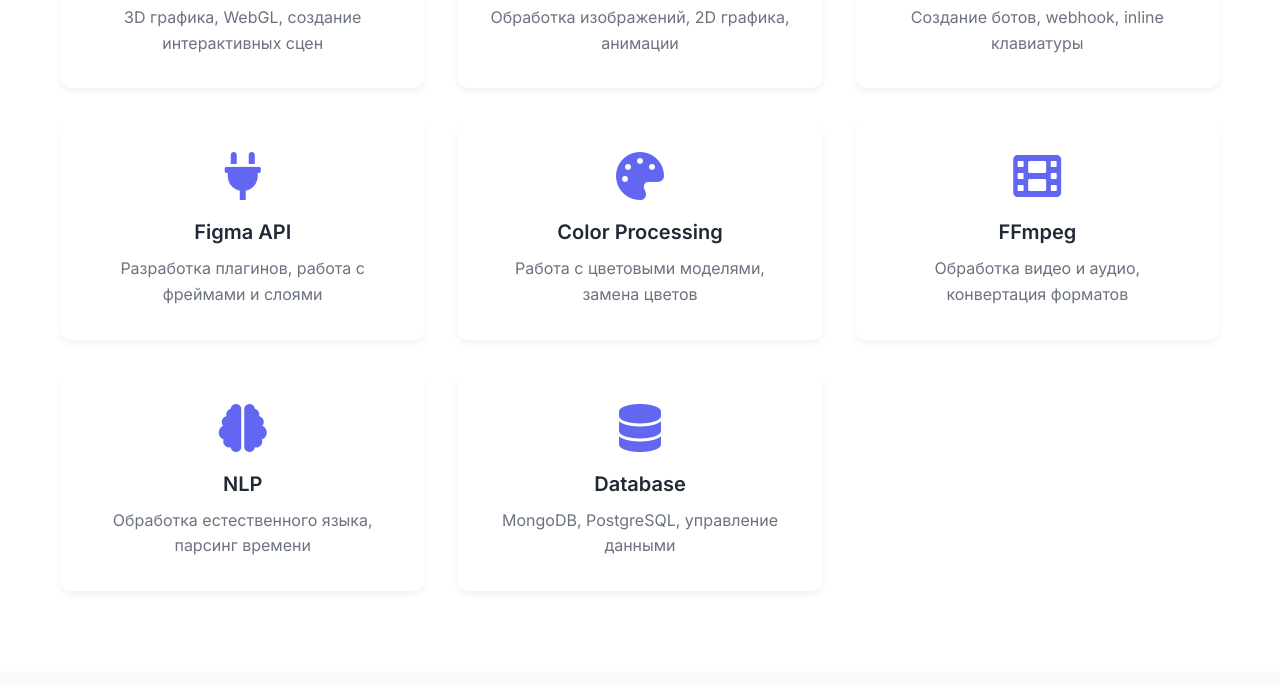
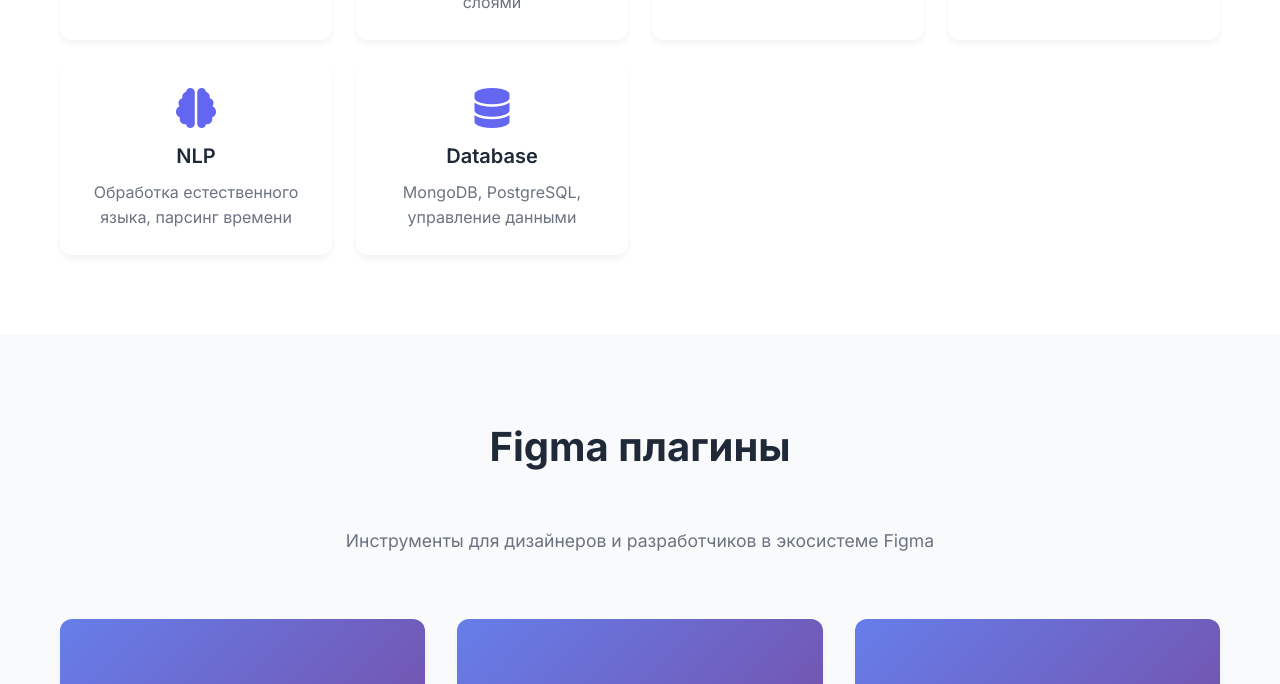
Before and after one commit to senseyko666/portfolio, a website: page index.html in a window 1280 px wide. Shown: the part 2376-3060 px from the top of the page. Drawn offline with Linux system fonts and the light colour scheme.

Commit message:
Optimize layout: compress skills to 4 per row, rename to Figma plugins section, remove demo buttons from project cards

```diff
--- a/index.html
+++ b/index.html
@@ -161,7 +161,8 @@
     <!-- Projects Section -->
     <section id="projects" class="projects">
         <div class="container">
-            <h2 class="section-title">Основные проекты</h2>
+            <h2 class="section-title">Figma плагины</h2>
+            <p class="section-subtitle">Инструменты для дизайнеров и разработчиков в экосистеме Figma</p>
             <div class="projects-grid">
                 <div class="project-card">
                     <div class="project-image">
@@ -174,9 +175,6 @@
                             <span>Three.js</span>
                             <span>Figma API</span>
                             <span>WebGL</span>
-                        </div>
-                        <div class="project-links">
-                            <a href="#" class="btn btn-small">Демо</a>
                         </div>
                     </div>
                 </div>
@@ -193,9 +191,6 @@
                             <span>Canvas API</span>
                             <span>Matrix Transform</span>
                         </div>
-                        <div class="project-links">
-                            <a href="#" class="btn btn-small">Демо</a>
-                        </div>
                     </div>
                 </div>
 
@@ -210,9 +205,6 @@
                             <span>Figma API</span>
                             <span>JavaScript</span>
                             <span>Task Management</span>
-                        </div>
-                        <div class="project-links">
-                            <a href="#" class="btn btn-small">Демо</a>
                         </div>
                     </div>
                 </div>
--- a/style.css
+++ b/style.css
@@ -219,13 +219,13 @@ section {
 /* Skills Section */
 .skills-grid {
     display: grid;
-    grid-template-columns: repeat(auto-fit, minmax(300px, 1fr));
-    gap: 2rem;
+    grid-template-columns: repeat(auto-fit, minmax(250px, 1fr));
+    gap: 1.5rem;
 }
 
 .skill-card {
     background: white;
-    padding: 2rem;
+    padding: 1.5rem;
     border-radius: 12px;
     box-shadow: 0 4px 6px rgba(0, 0, 0, 0.05);
     text-align: center;
@@ -237,9 +237,9 @@ section {
 }
 
 .skill-card i {
-    font-size: 3rem;
+    font-size: 2.5rem;
     color: #6366f1;
-    margin-bottom: 1rem;
+    margin-bottom: 0.75rem;
 }
 
 .skill-card h3 {
```
